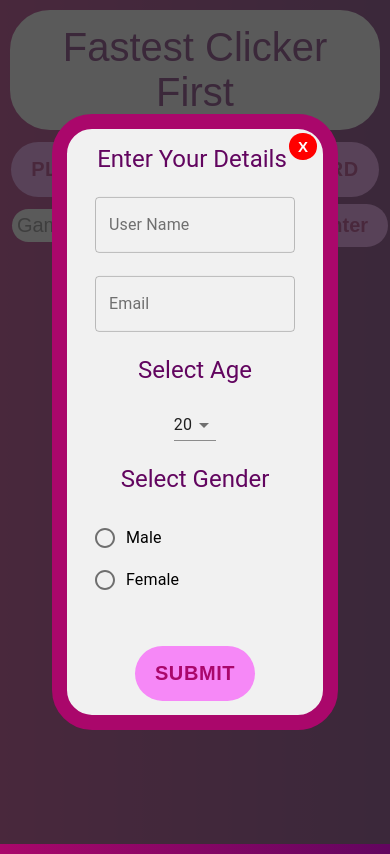
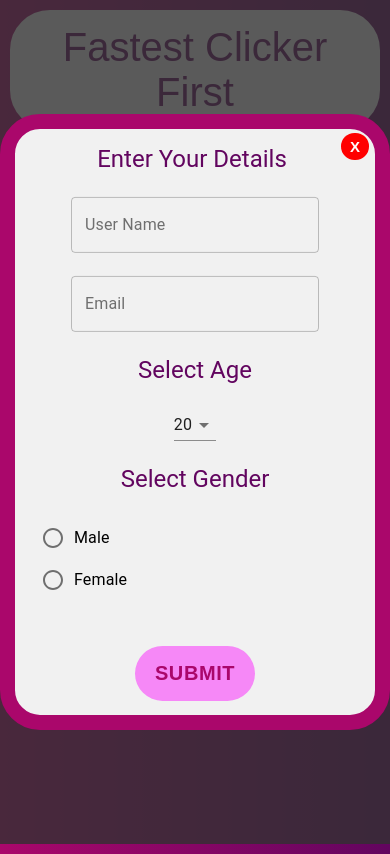
Before and after one commit to greekavi/ClickerGame, a React (Create React App) app: page / in a window 390 px wide. Both pictures are taken after a click on the button "PLAY GAME". Built offline with nearby package versions, Linux system fonts and the light colour scheme.

Commit message:
fixed responsiveness problem

```diff
--- a/src/components/Form/Form.css
+++ b/src/components/Form/Form.css
@@ -7,7 +7,7 @@
     color: white;
 }
 .modal-content {
-    position: absolute;
+    position: relative;
     top: 50%;
     left: 50%;
     transform: translate(-50%, -50%);
--- a/src/components/LeaderBoard/LeaderBoard.css
+++ b/src/components/LeaderBoard/LeaderBoard.css
@@ -1,5 +1,5 @@
 .modal-content {
-    position: absolute;
+    position: relative;
     top: 50%;
     left: 50%;
     transform: translate(-50%, -50%);
--- a/src/components/Ready/Ready.css
+++ b/src/components/Ready/Ready.css
@@ -27,7 +27,7 @@ h4{
     background: rgba(49,49,49,0.8);
 }
 .modal-content {
-    position: absolute;
+    position: relative;
     top: 50%;
     left: 50%;
     transform: translate(-50%, -50%);
```
